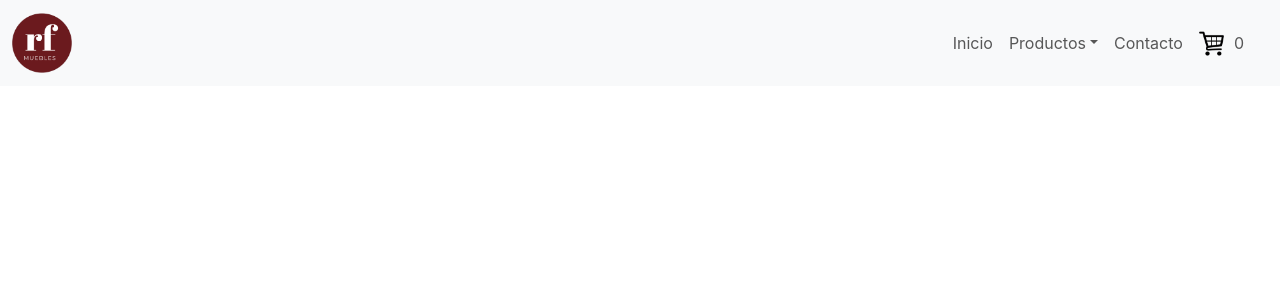
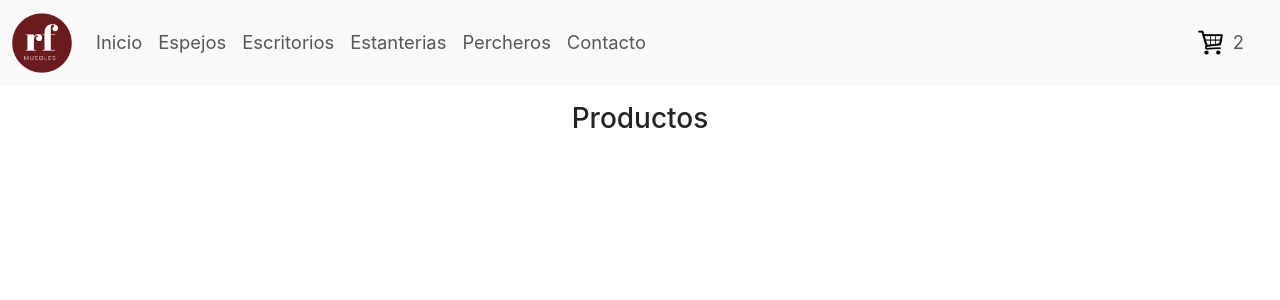
Before and after one commit to gonzalosil/e-commerce, a React (Create React App) app in the folder preentrega1-silva/: page / in a window 1280 px wide. Shown: the top 300 px of the page. Built offline with nearby package versions, Linux system fonts and the light colour scheme.

Commit message:
Terminado con el codigo que no va comentado

```diff
--- a/preentrega1-silva/src/App.js
+++ b/preentrega1-silva/src/App.js
@@ -6,7 +6,7 @@ function App() {
   return (
     <div className="App">
       <NavBar/>
-      <ItemListContainer greeting = ""/>
+      <ItemListContainer greeting = "Productos"/>
     </div>
   );
 }
--- a/preentrega1-silva/src/components/CartWidget.js
+++ b/preentrega1-silva/src/components/CartWidget.js
@@ -4,7 +4,7 @@ import { useState } from "react";
 
 const CartWidget = () => {
 
-    const [counter, setCounter] = useState(0);
+    const [counter, setCounter] = useState(2);
 
     return (
         <div class="flex-container">
--- a/preentrega1-silva/src/components/Navbar.js
+++ b/preentrega1-silva/src/components/Navbar.js
@@ -24,7 +24,90 @@
 
 // export default NavBar;
 
-// import Button from 'react-bootstrap/Button';
+// // import Button from 'react-bootstrap/Button';
+// import Container from 'react-bootstrap/Container';
+// // import Form from 'react-bootstrap/Form';
+// import Nav from 'react-bootstrap/Nav';
+// import Navbar from 'react-bootstrap/Navbar';
+// import NavDropdown from 'react-bootstrap/NavDropdown';
+// import Offcanvas from 'react-bootstrap/Offcanvas';
+// import CartWidget from './CartWidget';
+
+// function NavBar() {
+//   return (
+//     <>
+//       {['md'].map((expand) => (
+//         <Navbar key={expand} expand={expand} className="bg-body-tertiary mb-3">
+//           <Container fluid>
+//             <Navbar.Brand href="#">
+//               <img
+//               alt=""
+//               src={'RFlogo.png'}
+//               width="60"
+//               height="60"
+//               className="d-inline-block align-top"
+//             />{' '}</Navbar.Brand>
+//             <Navbar.Toggle aria-controls={`offcanvasNavbar-expand-${expand}`} />
+//             <Navbar.Offcanvas
+//               id={`offcanvasNavbar-expand-${expand}`}
+//               aria-labelledby={`offcanvasNavbarLabel-expand-${expand}`}
+//               placement="end"
+//             >
+//               <Offcanvas.Header closeButton>
+//                 <Offcanvas.Title id={`offcanvasNavbarLabel-expand-${expand}`}>
+//                 <img
+//               alt=""
+//               src={'RFlogo.png'}
+//               width="60"
+//               height="60"
+//               className="d-inline-block align-top"
+//             />{' '}
+//                 </Offcanvas.Title>
+//               </Offcanvas.Header>
+//               <Offcanvas.Body>
+//                 <Nav className="justify-content-end flex-grow-1 pe-3">
+//                   <Nav.Link href="#inicio">Inicio</Nav.Link>
+//                   <NavDropdown
+//                     title="Productos"
+//                     id={`offcanvasNavbarDropdown-expand-${expand}`}
+//                   >
+//                     <NavDropdown.Item href="#espejos">Espejos</NavDropdown.Item>
+//                     <NavDropdown.Item href="#escritorios">
+//                       Escritorios
+//                     </NavDropdown.Item>
+//                     {/* <NavDropdown.Divider /> */}
+//                     <NavDropdown.Item href="#estanterias">
+//                       Estanterias
+//                     </NavDropdown.Item>
+//                     <NavDropdown.Item href="#percheros">
+//                       Percheros
+//                     </NavDropdown.Item>
+//                   </NavDropdown>
+//                   <Nav.Link href="#contacto">Contacto</Nav.Link>
+//                   <Nav.Link href="#cartwidget"><CartWidget/></Nav.Link>
+//                 </Nav>
+
+//                 {/* <Form className="d-flex">
+//                   <Form.Control
+//                     type="search"
+//                     placeholder="Search"
+//                     className="me-2"
+//                     aria-label="Search"
+//                   />
+//                   <Button variant="outline-success">Search</Button>}
+//                 </Form> */}
+//               </Offcanvas.Body>
+//             </Navbar.Offcanvas>
+//           </Container>
+//         </Navbar>
+//       ))}
+//     </>
+//   );
+// }
+
+// export default NavBar;
+
+import Button from 'react-bootstrap/Button';
 import Container from 'react-bootstrap/Container';
 // import Form from 'react-bootstrap/Form';
 import Nav from 'react-bootstrap/Nav';
@@ -65,37 +148,19 @@ function NavBar() {
                 </Offcanvas.Title>
               </Offcanvas.Header>
               <Offcanvas.Body>
+                <Nav className="flex-grow-1 pe-3">
+                  <Nav.Link href="#inicio" style={{ fontSize: '1.15em' }}>Inicio</Nav.Link>
+                  <Nav.Link href="#espejos" style={{ fontSize: '1.15em' }}>Espejos</Nav.Link>
+                  <Nav.Link href="#escritorios" style={{ fontSize: '1.15em' }}>Escritorios</Nav.Link>
+                  {/* <NavDropdown.Divider /> */}
+                  <Nav.Link href="#estanterias" style={{ fontSize: '1.15em' }}>Estanterias</Nav.Link>
+                  <Nav.Link href="#percheros" style={{ fontSize: '1.15em' }}>Percheros</Nav.Link>
+                  <Nav.Link href="#contacto" style={{ fontSize: '1.15em' }}>Contacto</Nav.Link>
+                </Nav>
                 <Nav className="justify-content-end flex-grow-1 pe-3">
-                  <Nav.Link href="#inicio">Inicio</Nav.Link>
-                  <NavDropdown
-                    title="Productos"
-                    id={`offcanvasNavbarDropdown-expand-${expand}`}
-                  >
-                    <NavDropdown.Item href="#espejos">Espejos</NavDropdown.Item>
-                    <NavDropdown.Item href="#escritorios">
-                      Escritorios
-                    </NavDropdown.Item>
-                    {/* <NavDropdown.Divider /> */}
-                    <NavDropdown.Item href="#estanterias">
-                      Estanterias
-                    </NavDropdown.Item>
-                    <NavDropdown.Item href="#percheros">
-                      Percheros
-                    </NavDropdown.Item>
-                  </NavDropdown>
-                  <Nav.Link href="#contacto">Contacto</Nav.Link>
-                  <Nav.Link href="#cartwidget"><CartWidget/></Nav.Link>
+                  <Nav.Link href="#cartwidget" style={{ fontSize: '1.15em' }}><CartWidget/></Nav.Link>
                 </Nav>
 
-                {/* <Form className="d-flex">
-                  <Form.Control
-                    type="search"
-                    placeholder="Search"
-                    className="me-2"
-                    aria-label="Search"
-                  />
-                  <Button variant="outline-success">Search</Button>}
-                </Form> */}
               </Offcanvas.Body>
             </Navbar.Offcanvas>
           </Container>
```
